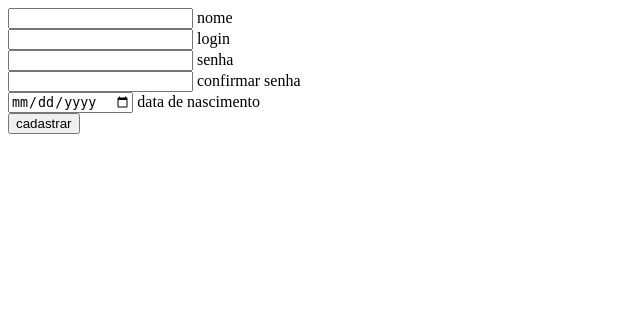
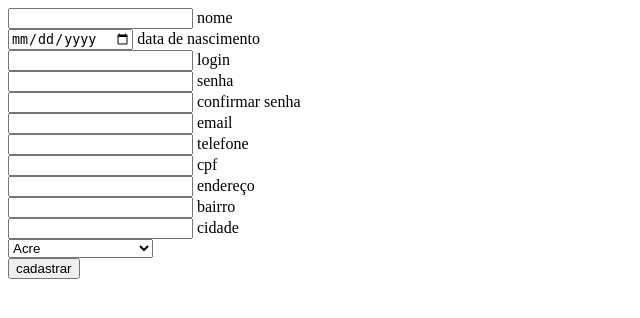
Before and after one commit to gmendes0/e-commerce, a PHP site: page /cadastro.php in a window 1280 px wide. Shown: the top 318 px of the page, without its empty margins (0-640 px from the left). Run offline with PHP 8.4, Linux system fonts and the light colour scheme.

Commit message:
troca de DB

```diff
--- a/cadastro.php
+++ b/cadastro.php
@@ -14,6 +14,36 @@
         require_once 'scripts/php/db_cadastro.php';
 
     }
+
+    $estados = array(
+        "AC" => "Acre",
+        "AL" => "Alagoas",
+        "AP" => "Amapá",
+        "AM" => "Amazonas",
+        "BA" => "Bahia",
+        "CE" => "Ceará",
+        "DF" => "Distrito Federal",
+        "ES" => "Espírito Santo",
+        "GO" => "Goiás",
+        "MA" => "Maranhão",
+        "MT" => "Mato Grosso",
+        "MS" => "Mato Grosso do Sul",
+        "MG" => "Minas Gerais",
+        "PA" => "Pará",
+        "PB" => "Paraíba",
+        "PR" => "Paraná",
+        "PE" => "Pernambuco",
+        "PI" => "Piauí",
+        "RJ" => "Rio de Janeiro",
+        "RN" => "Rio Grande do Norte",
+        "RS" => "Rio Grande do Sul",
+        "RO" => "Rondônia",
+        "RR" => "Roraima",
+        "SC" => "Santa Catarina",
+        "SP" => "São Paulo",
+        "SE" => "Sergipe",
+        "TO" => "Tocantins"
+    );
 
 ?>
 <!DOCTYPE html>
@@ -36,6 +66,11 @@
             </div>
 
             <div>
+                <input type="date" name="datanascimento"/>
+                <label>data de nascimento</label>
+            </div>
+
+            <div>
                 <input type="text" name="login"/>
                 <label>login</label>
             </div>
@@ -51,8 +86,41 @@
             </div>
 
             <div>
-                <input type="date" name="datanascimento"/>
-                <label>data de nascimento</label>
+                <input type="text" name="email"/>
+                <label>email</label>
+            </div>
+
+            <div>
+                <input type="text" name="telefone"/>
+                <label>telefone</label>
+            </div>
+
+            <div>
+                <input type="text" name="cpf"/>
+                <label>cpf</label>
+            </div>
+
+            <div>
+                <input type="text" name="endereco"/>
+                <label>endereço</label>
+            </div>
+
+            <div>
+                <input type="text" name="bairro"/>
+                <label>bairro</label>
+            </div>
+
+            <div>
+                <input type="text" name="cidade"/>
+                <label>cidade</label>
+            </div>
+
+            <div>
+                <select name="estado">
+                    <?php foreach($estados as $uf => $es_nome){ ?>
+                        <option value="<?php echo $uf ?>"><?php echo $es_nome; ?></option>
+                    <?php } ?>
+                </select>
             </div>
 
             <div>
--- a/scripts/php/banco.php
+++ b/scripts/php/banco.php
@@ -5,7 +5,7 @@
         public static function conectar(){
 
             $host = 'localhost'; // Host
-            $dbn = 'teste';  // Nome do banco
+            $dbn = 'tcc';  // Nome do banco
             $user = 'root'; // Usuario do DB
             $senha = ''; // Senha do DB
 
--- a/scripts/php/db_cadastro.php
+++ b/scripts/php/db_cadastro.php
@@ -21,10 +21,17 @@
 
         $cad = [
             'nome' => $_POST['nome'],
+            'dnasc' => $_POST['datanascimento'],
             'login' => $_POST['login'],
             'senha' => $_POST['senha'],
             'confirm' => $_POST['confirmacao'],
-            'dnasc' => $_POST['datanascimento'],
+            'email' => $_POST['email'],
+            'telefone' => $_POST['telefone'],
+            'cpf' => $_POST['cpf'],
+            'endereco' => $_POST['endereco'],
+            'bairro' => $_POST['bairro'],
+            'cidade' => $_POST['cidade'],
+            'estado' => $_POST['estado'],
             'dcad' => date('Y-m-d H-i-s')
         ];
 
@@ -74,9 +81,22 @@
 
                         $pdo = Banco::conectar();
                         $pdo->setAttribute(PDO::ATTR_ERRMODE, PDO::ERRMODE_EXCEPTION);
-                        $query = "INSERT INTO $tabela(login, senha, nome, nascimento, datacadastro) VALUES(?, ?, ?, ?, ?)";
+                        $query = "INSERT INTO $tabela(login, senha, nome, email, telefone, cpf, endereco, bairro, cidade, estado, nascimento, datacadastro) VALUES(?, ?, ?, ?, ?, ?, ?, ?, ?, ?, ?, ?)";
                         $q = $pdo->prepare($query);
-                        $q->execute(array($cad['login'],$cad['senha'],$cad['nome'],$cad['dnasc'],$cad['dcad']));
+                        $q->execute(array(
+                            $cad['login'],
+                            $cad['senha'],
+                            $cad['nome'],
+                            $cad['email'],
+                            $cad['telefone'],
+                            $cad['cpf'],
+                            $cad['endereco'],
+                            $cad['bairro'],
+                            $cad['cidade'],
+                            $cad['estado'],
+                            $cad['dnasc'],
+                            $cad['dcad']
+                        ));
                         Banco::desconectar();
                         echo "<meta http-equiv='refresh' content='3;url=login.php'/>";
                         $n = 4; // Cadastrado com sucesso
@@ -84,6 +104,7 @@
                     }catch(PDOException $e){
 
                         $db_error = $e->getMessage();
+                        echo $db_error;
 
                     }
 
--- a/scripts/php/lista.php
+++ b/scripts/php/lista.php
@@ -1,13 +1,15 @@
 <?php
 
     require_once 'banco.php';
+
+    $tabela = 'produto';
 
     try{
 
         $pdo = Banco::conectar();
         $pdo->setAttribute(PDO::ATTR_ERRMODE, PDO::ERRMODE_EXCEPTION);
 
-        $query = "SELECT * FROM produto";
+        $query = "SELECT * FROM $tabela";
         $q = $pdo->query($query);
 
         while($prod = $q->fetch(PDO::FETCH_ASSOC)){
```
Also changed, not shown: mini/12209363222558.jpg (added), 2 other files.
